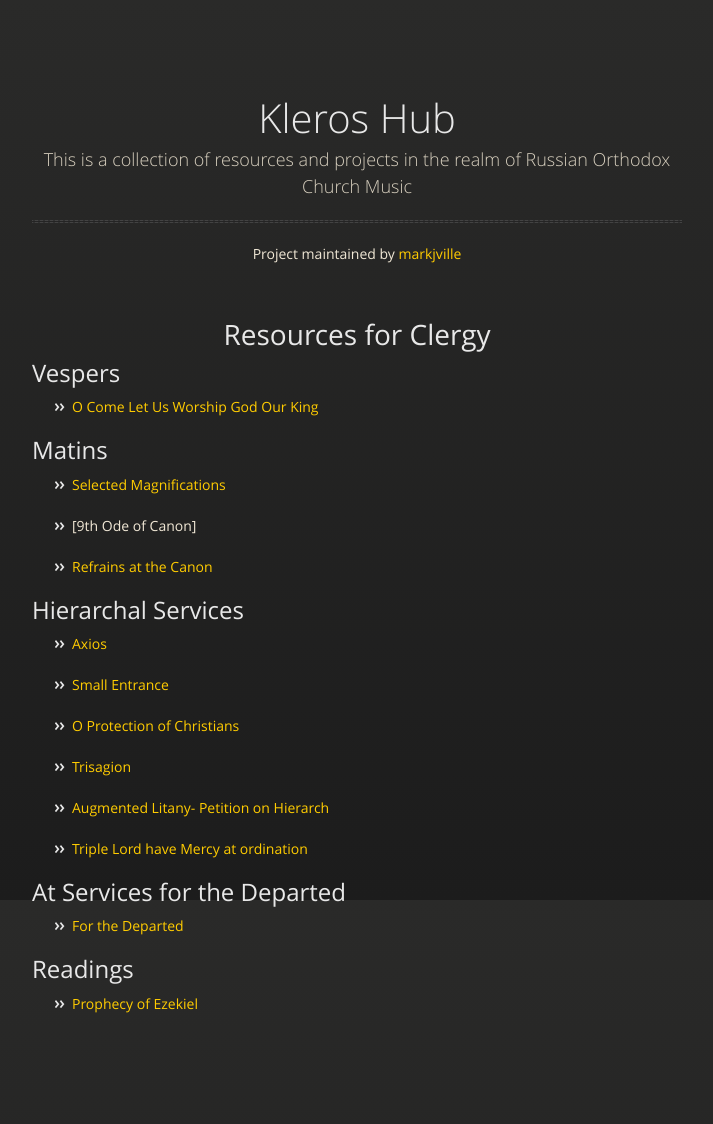
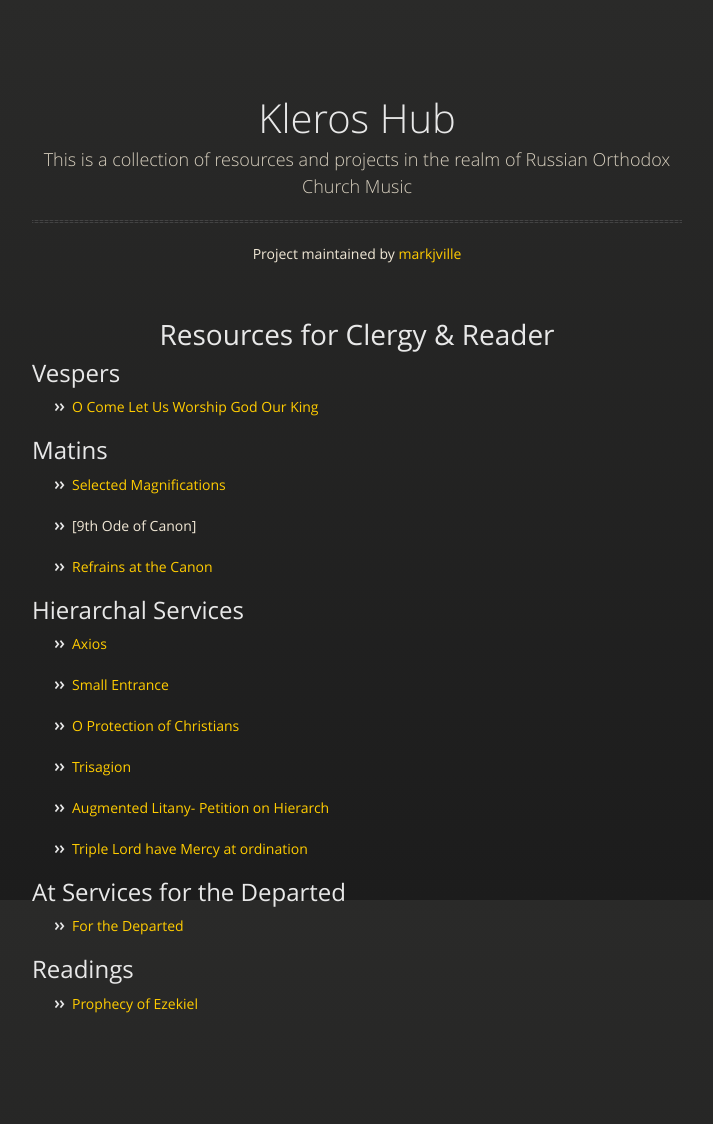
Before and after one commit to markjville/markjville.github.io, a Jekyll site: the page built from clergy-resources.md, in a window 1280 px wide. Shown: the whole page, without its empty margins (283-996 px from the left). Built offline with Jekyll 4.4.1, drawn with Linux system fonts in a browser that asks for light colours; our own code applies the rules of GitHub Pages for plain Markdown files.

Commit message:
Update clergy-resources.md

```diff
--- a/clergy-resources.md
+++ b/clergy-resources.md
@@ -1,6 +1,6 @@
 
 
-<h1 style="text-align: center;">Resources for Clergy</h1>
+<h1 style="text-align: center;">Resources for Clergy & Reader</h1>
 
 
 ## Vespers
```
